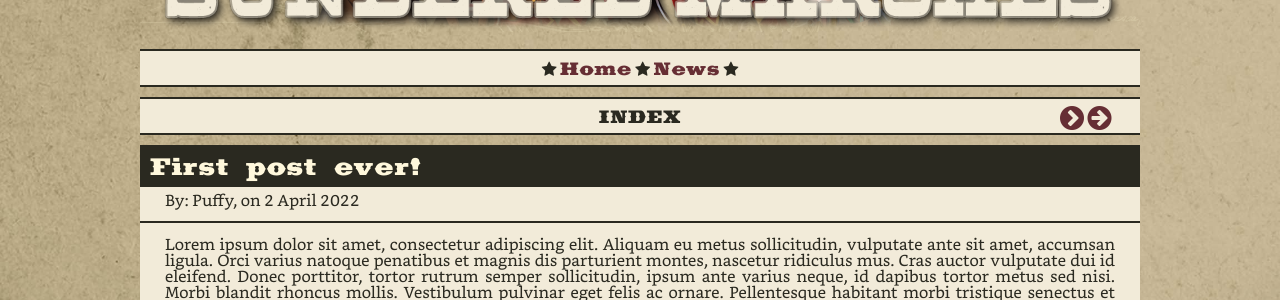
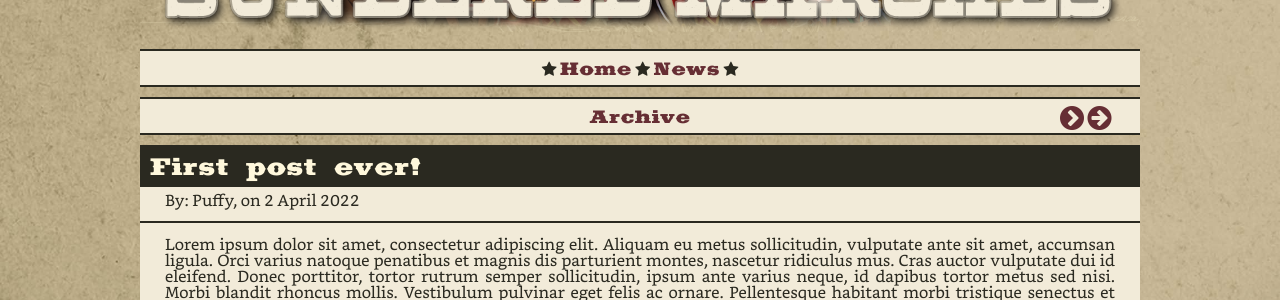
Before and after one commit to EsotericDev/esotericdev.github.io, a Jekyll site: the page built from _news/2022-04-02-news-post-1.md, in a window 1280 px wide. Shown: the part 236-536 px from the top of the page. Built offline with Jekyll 4.4.1, drawn with Linux system fonts in a browser that asks for light colours.

Commit message:
Update navigator.html

```diff
--- a/_includes/navigator.html
+++ b/_includes/navigator.html
@@ -28,7 +28,7 @@
             &nbsp;
         </div>
         <div style="text-align: center;">
-            <h2>INDEX</h2>
+            <a href="{{include.colurl}}"><h2>Archive</h2></a>
         </div>
     </div>
 </nav></section>
```
